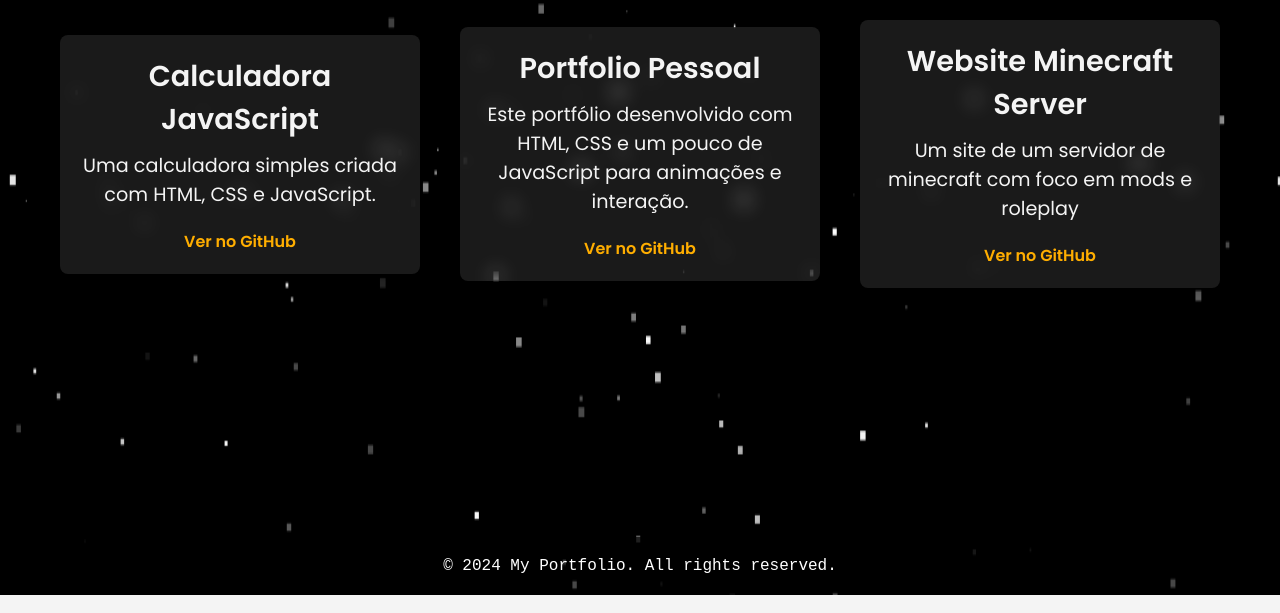
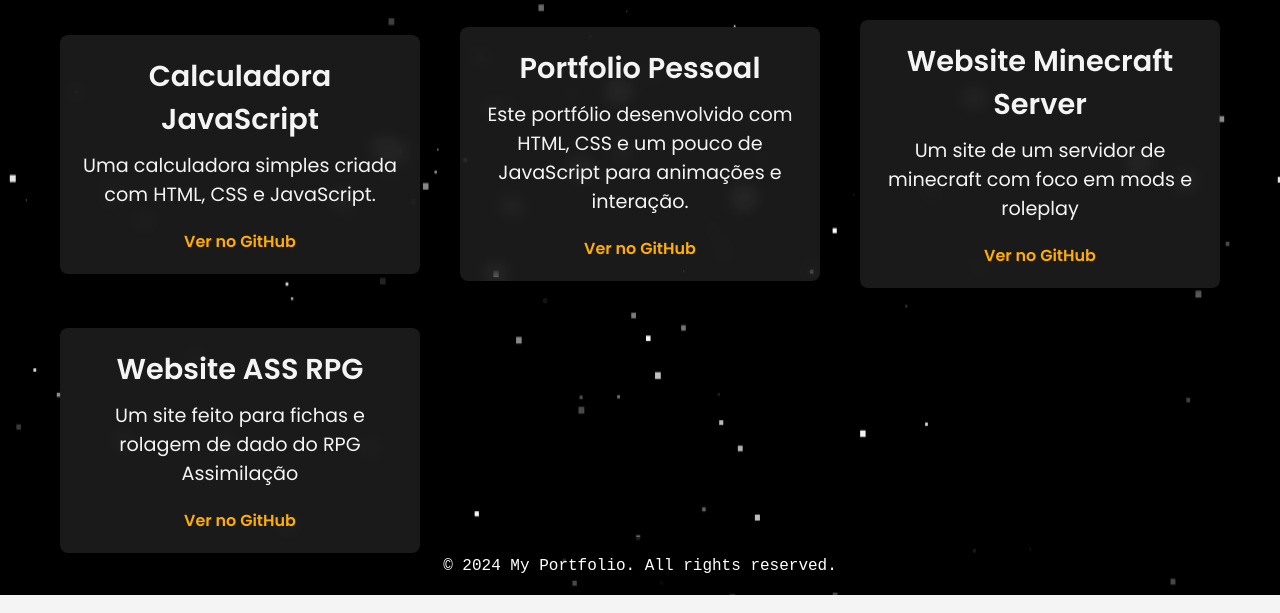
Before and after one commit to JoooVi/Portifolio, a plain HTML site: page projetos.html in a window 1280 px wide. Shown: the part 205-818 px from the top of the page. Drawn offline with Linux system fonts and the light colour scheme; animation ran at ten frames a second.

Commit message:
Update projetos.html

```diff
--- a/projetos.html
+++ b/projetos.html
@@ -49,6 +49,12 @@
                         <p>Um site de um servidor de minecraft com foco em mods e roleplay</p>
                         <a href="https://github.com/jooovi/minecraft-launcher" target="_blank">Ver no GitHub</a>
                     </div>
+
+                    <div class="project-item">
+                        <h3>Website ASS RPG</h3>
+                        <p>Um site feito para fichas e rolagem de dado do RPG Assimilação</p>
+                        <a href="https://github.com/jooovi/assrpgsite" target="_blank">Ver no GitHub</a>
+                    </div>
                 </div>
             </div>
         </section>
```
